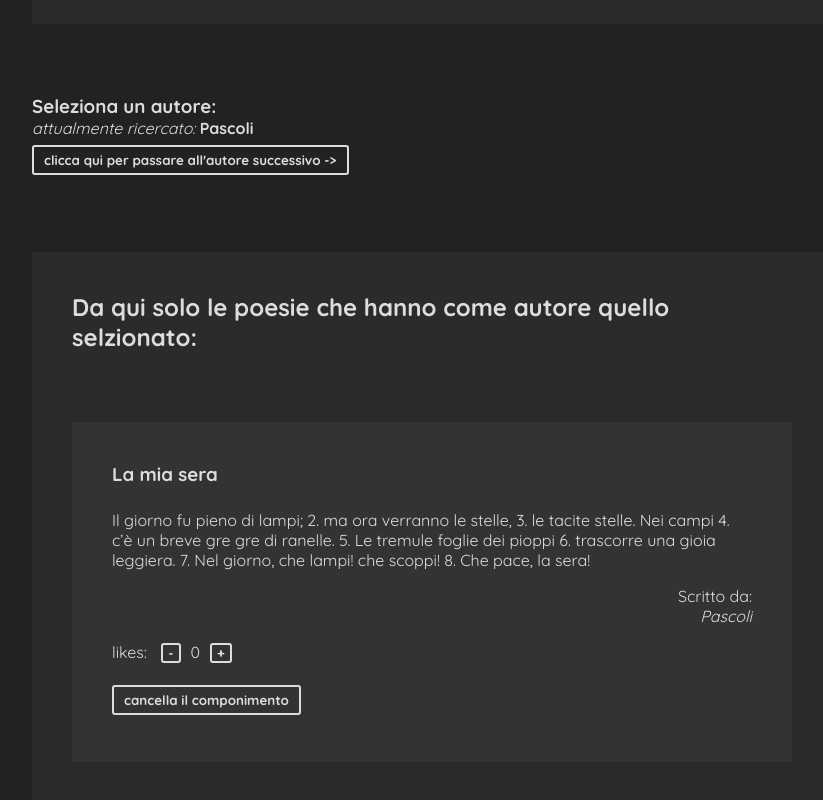
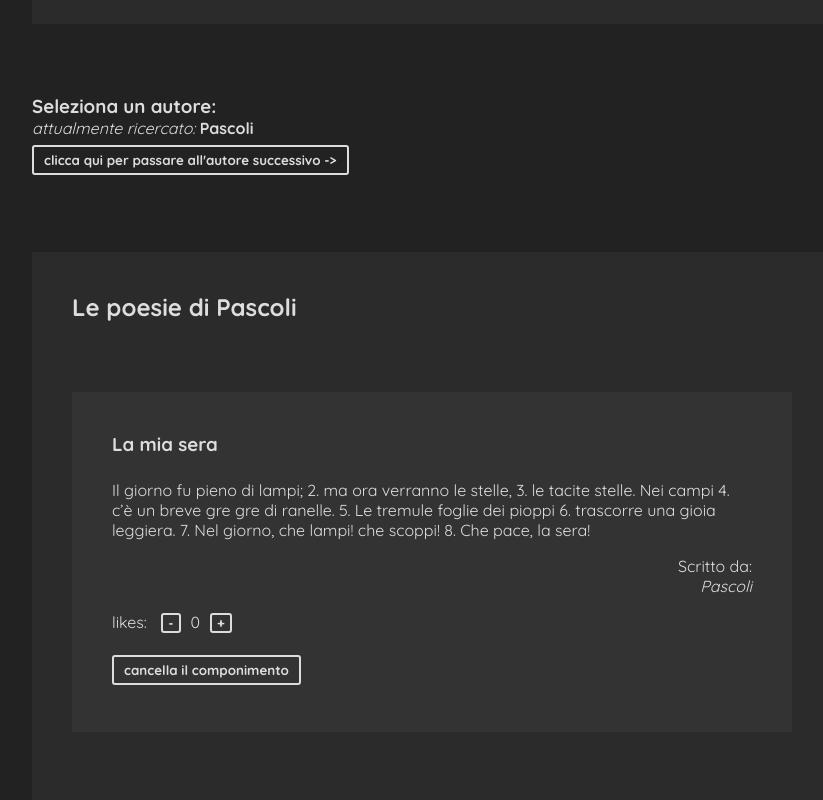
Before and after one commit to 182Marco/dojo-blog, a React (Create React App) app: page / in a window 1280 px wide. Shown: the part 1527-2327 px from the top of the page, without its empty margins (208-1031 px from the left). Built offline with nearby package versions, Linux system fonts and the light colour scheme.

Commit message:
fix.handleDelete needed to be passes as prop in the blolist component which is filtered

```diff
--- a/src/Home.js
+++ b/src/Home.js
@@ -60,8 +60,9 @@ const Home = () => {
       </button>
       <Bloglist
         classList='bolgEl'
-        title={'Da qui solo le poesie che hanno come autore quello selzionato:'}
+        title={`Le poesie di ${autore[i]}`}
         blogs={blogs.filter(e => e.author == autore[i])}
+        handleDelete={handleDelete}
       />
     </div>
   );
```
